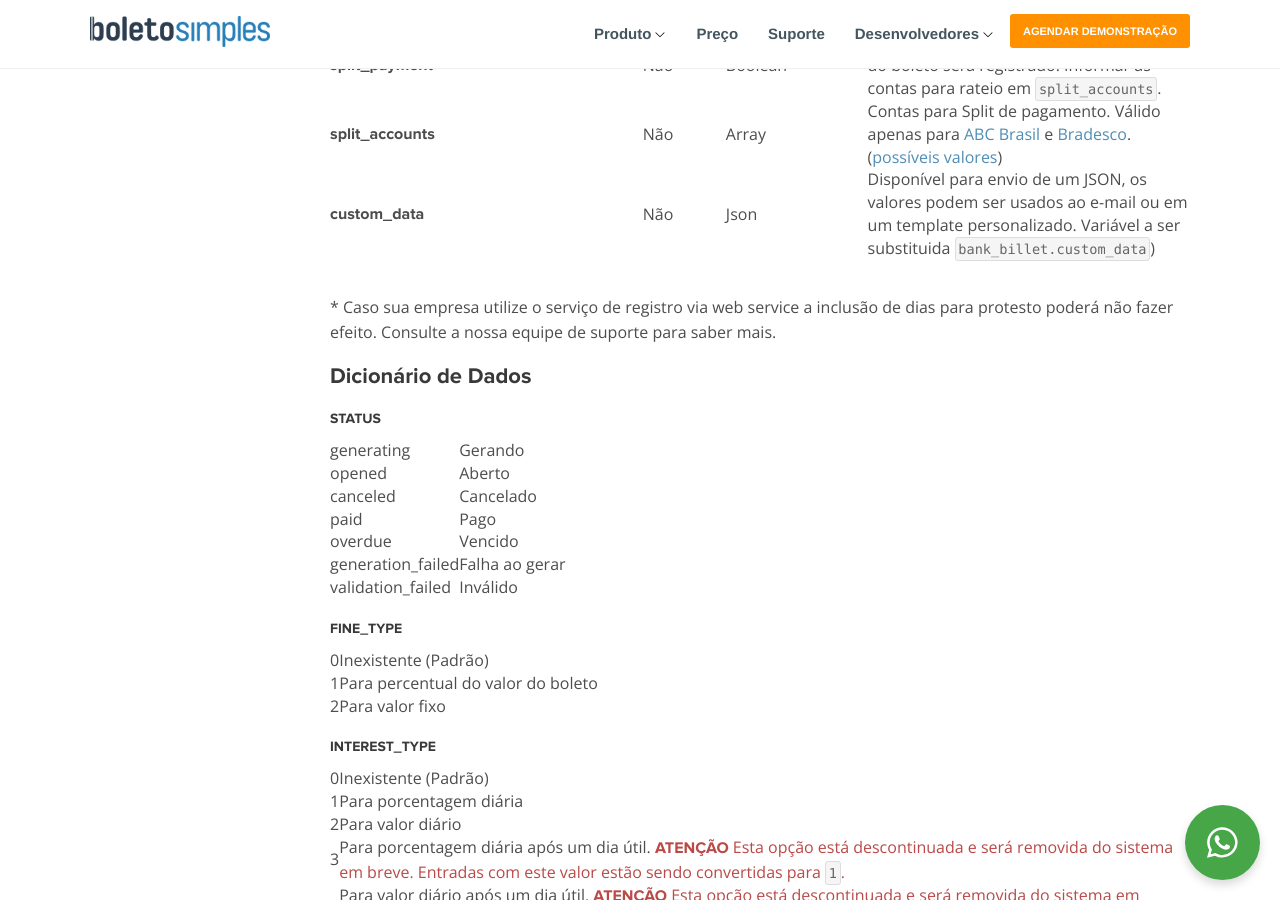
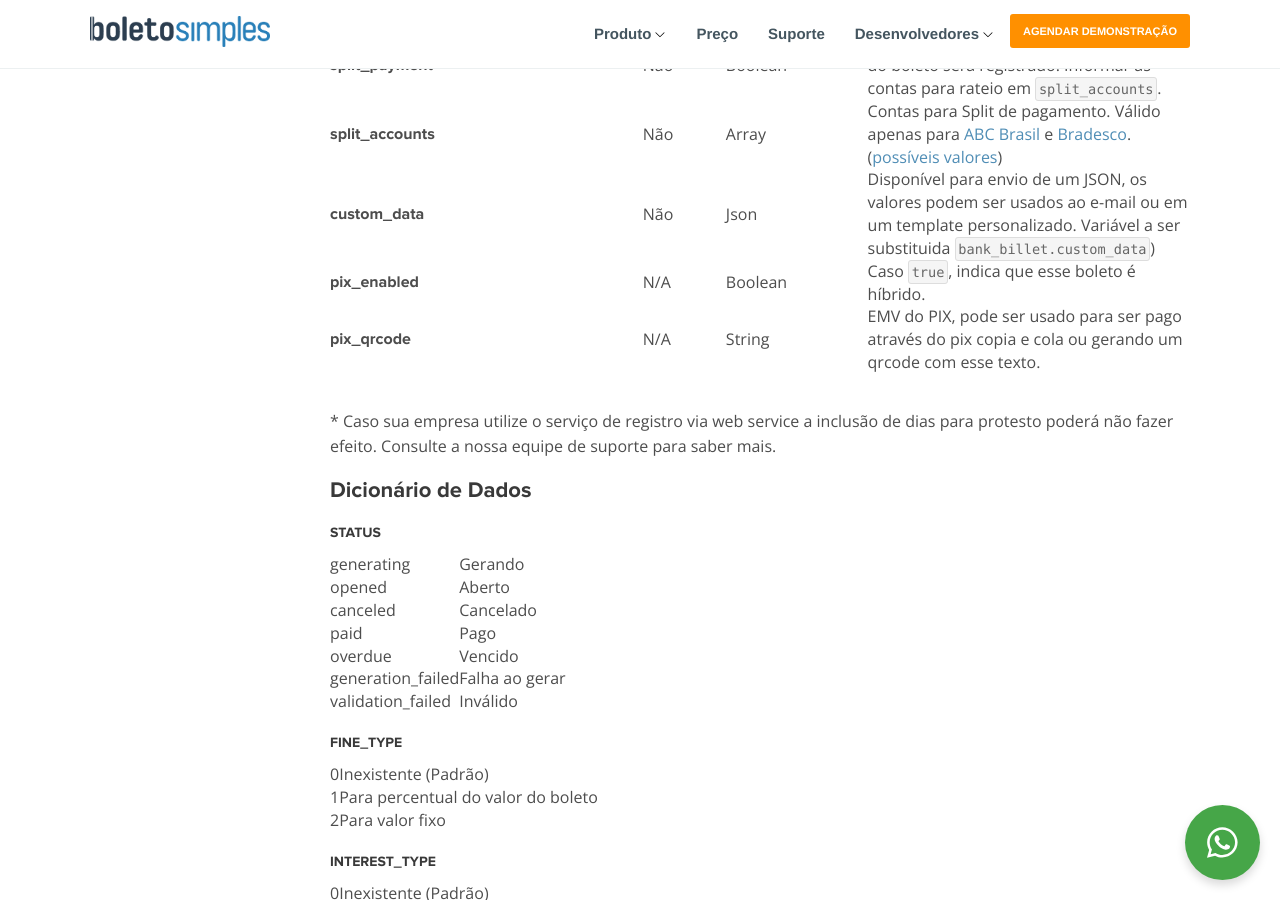
Before and after one commit to BoletoSimples/boletosimples-docs, a Jekyll site: the page built from reference/v1/bank_billets.markdown, in a window 1280 px wide and 900 px high, scrolled down 6429 px. Built offline with Jekyll 4.4.1, drawn with Linux system fonts in a browser that asks for light colours; nearby versions of some CDN libraries.

Commit message:
add pix information on bank billet and bank billet payments (#78)

```diff
--- a/changelog.markdown
+++ b/changelog.markdown
@@ -21,6 +21,12 @@ Você também pode se inscrever para receber as notificações de alterações d
 </form> -->
 
 #### Últimas alterações realizadas na API.
+
+### 11/05/2021
+
+- Adiciona os campos `pix_enabled` e `pix_qrcode` em [Boletos](/reference/v1/bank_billets)
+
+- Adiciona o campo `paid_by_pix` em [Pagamentos de Boleto](/reference/v1/bank_billet_payments)
 
 ### 08/02/2021
 
--- a/reference/v1/bank_billet_payments.markdown
+++ b/reference/v1/bank_billet_payments.markdown
@@ -37,7 +37,7 @@ breadcrumb: Pagamento de Boleto
 | **created_at**             | Não  | DateTime    |         | Criado em                |
 | [**line_parsed**](/reference/v1/bank_billet_discharges/#line_parsed)            | N/A  | Hash/Array  |        | Linha parseada com informações vindas do banco     |
 | **customer_person_name**              | Não  | String  |    3    | Nome do cliente             |
-
+| **paid_by_pix**        | N/A  | Boolean |         | Pagamento via PIX    |
 
 ### Efetuar Pagamento de Boleto
 
--- a/reference/v1/bank_billets.markdown
+++ b/reference/v1/bank_billets.markdown
@@ -154,6 +154,8 @@ layout: pt
 | **split_payment** | Não | Boolean | | Split de Pagamento. Caso `true`, o rateio do boleto será registrado. Informar as contas para rateio em `split_accounts`.
 | **split_accounts** | Não | Array | | Contas para Split de pagamento. Válido apenas para [ABC Brasil](/bank_contracts/abc) e [Bradesco](/bank_contracts/bradesco). ([possíveis valores](#split_accounts))
 | **custom_data** | Não | Json | | Disponível para envio de um JSON, os valores podem ser usados ao e-mail ou em um template personalizado. Variável a ser substituida `bank_billet.custom_data`)
+| **pix_enabled** | N/A | Boolean | | Caso `true`, indica que esse boleto é híbrido.
+| **pix_qrcode** | N/A | String | | EMV do PIX, pode ser usado para ser pago através do pix copia e cola ou gerando um qrcode com esse texto.
 
 \* Caso sua empresa utilize o serviço de registro via web service a inclusão de dias para protesto poderá não fazer efeito. Consulte a nossa equipe de suporte para saber mais.
 
```
